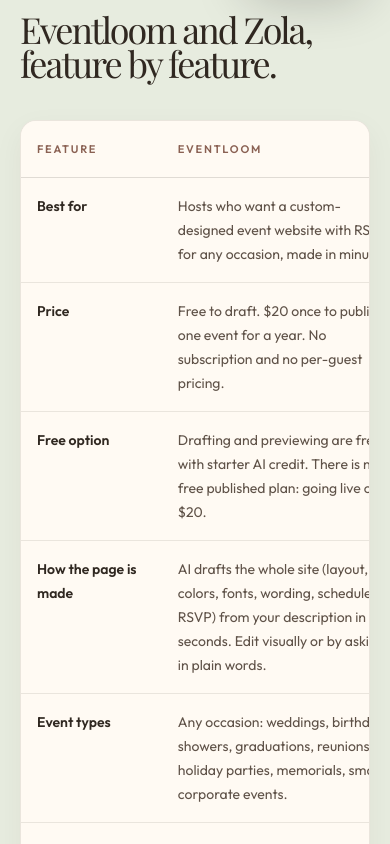
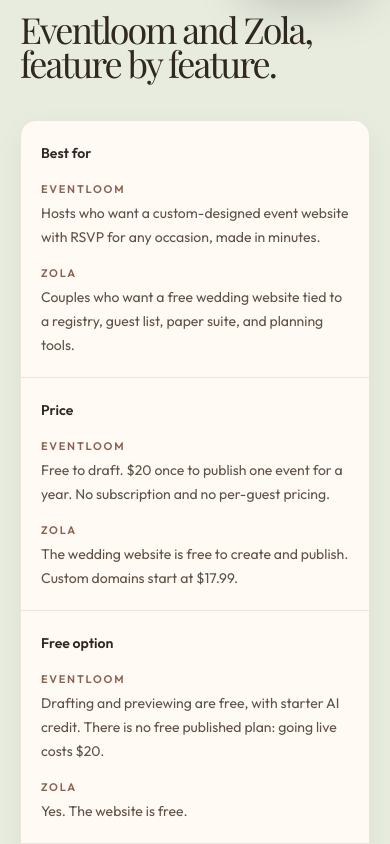
Before and after one commit to eventloom-ai/eventloom, a Next.js app: page /compare/zola in a window 390 px wide. Shown: the part 840-1684 px from the top of the page. Built offline with nearby package versions, Linux system fonts and the light colour scheme; no server answers; a web font is replaced by a local one.

Commit message:
Stack the comparison table on phones and add the guide to the compare hub.
Co-Authored-By: Claude Opus 5.5 <noreply@anthropic.com>

```diff
--- a/src/components/compare-hub-page.tsx
+++ b/src/components/compare-hub-page.tsx
@@ -38,7 +38,7 @@ export function CompareHubPage() {
             </div>
             <Link href={GUIDE_PATH} className="inline-flex items-center gap-2 border-b border-[#302821] pb-1 text-sm font-semibold text-[#302821] transition hover:border-[#a37561] hover:text-[#8a6153]">Read the full RSVP builders guide <ArrowRight className="size-4" aria-hidden="true" /></Link>
           </div>
-          <ul className="mt-10 grid gap-px overflow-hidden rounded-2xl border border-[#302821]/10 bg-[#302821]/10 sm:grid-cols-2 lg:grid-cols-3">
+          <ul className="mt-10 grid gap-px overflow-hidden rounded-2xl border border-[#302821]/10 bg-[#302821]/10 sm:grid-cols-2 lg:grid-cols-4">
             {competitors.map((item) => (
               <li key={item.slug} className="bg-[#fffaf3]">
                 <Link href={comparePath(item.slug)} className="group flex h-full flex-col justify-between gap-6 p-6 transition hover:bg-white">
@@ -51,6 +51,16 @@ export function CompareHubPage() {
                 </Link>
               </li>
             ))}
+            <li className="bg-[#302821]">
+              <Link href={GUIDE_PATH} className="group flex h-full flex-col justify-between gap-6 p-6 text-[#fff9f2] transition hover:bg-[#4a2d2a]">
+                <span>
+                  <span className="block text-[11px] font-semibold uppercase tracking-[0.16em] text-[#dfb89f]">Roundup</span>
+                  <span className="mt-3 block text-lg font-semibold tracking-[-0.02em]">Best RSVP website builders</span>
+                  <span className="mt-2 block text-sm leading-6 text-[#eadbd0]/70">All seven tools plus Eventloom, sorted by wedding, party, corporate, and free use.</span>
+                </span>
+                <ArrowRight className="size-4 text-[#dfb89f] transition group-hover:translate-x-1" aria-hidden="true" />
+              </Link>
+            </li>
           </ul>
         </div>
       </section>
--- a/src/components/comparison-page.tsx
+++ b/src/components/comparison-page.tsx
@@ -45,22 +45,23 @@ export function ComparisonPage({ competitor }: { competitor: Competitor }) {
         <div className="mx-auto max-w-6xl">
           <p className={eyebrow}>Side by side</p>
           <h2 id="table-heading" className={`${sectionHeading} max-w-2xl`}>Eventloom and {competitor.name}, feature by feature.</h2>
-          <div className="mt-10 overflow-x-auto rounded-2xl border border-[#302821]/10 bg-[#fffaf3] shadow-[0_10px_30px_rgba(65,43,28,0.05)]">
-            <table className="w-full min-w-[40rem] border-collapse text-left text-sm leading-6">
+          {/* One semantic table; below md each row stacks into a card so both columns stay readable on a phone. */}
+          <div className="mt-10 rounded-2xl border border-[#302821]/10 bg-[#fffaf3] shadow-[0_10px_30px_rgba(65,43,28,0.05)]">
+            <table className="w-full border-collapse text-left text-sm leading-6 max-md:block">
               <caption className="sr-only">Eventloom compared with {competitor.name}</caption>
-              <thead>
+              <thead className="max-md:sr-only">
                 <tr className="border-b border-[#302821]/15 text-[11px] uppercase tracking-[0.16em] text-[#8a6153]">
-                  <th scope="col" className="w-[22%] p-4 font-semibold sm:p-5">Feature</th>
-                  <th scope="col" className="w-[39%] p-4 font-semibold sm:p-5">Eventloom</th>
-                  <th scope="col" className="w-[39%] p-4 font-semibold sm:p-5">{competitor.name}</th>
+                  <th scope="col" className="w-[22%] p-5 font-semibold">Feature</th>
+                  <th scope="col" className="w-[39%] p-5 font-semibold">Eventloom</th>
+                  <th scope="col" className="w-[39%] p-5 font-semibold">{competitor.name}</th>
                 </tr>
               </thead>
-              <tbody>
+              <tbody className="max-md:block">
                 {competitor.rows.map((row) => (
-                  <tr key={row.key} className="border-b border-[#302821]/10 align-top last:border-b-0">
-                    <th scope="row" className="p-4 font-semibold text-[#302821] sm:p-5">{comparisonRowLabels[row.key]}</th>
-                    <td className="p-4 text-[#5f5248] sm:p-5">{eventloomColumn[row.key]}</td>
-                    <td className="p-4 text-[#5f5248] sm:p-5">{row.competitor}</td>
+                  <tr key={row.key} className="border-b border-[#302821]/10 align-top last:border-b-0 max-md:block max-md:p-5">
+                    <th scope="row" className="font-semibold text-[#302821] max-md:block md:p-5">{comparisonRowLabels[row.key]}</th>
+                    <td className="text-[#5f5248] max-md:mt-3 max-md:block md:p-5"><span aria-hidden="true" className="block text-[11px] font-semibold uppercase tracking-[0.16em] text-[#8a6153] md:hidden">Eventloom</span>{eventloomColumn[row.key]}</td>
+                    <td className="text-[#5f5248] max-md:mt-3 max-md:block md:p-5"><span aria-hidden="true" className="block text-[11px] font-semibold uppercase tracking-[0.16em] text-[#8a6153] md:hidden">{competitor.name}</span>{row.competitor}</td>
                   </tr>
                 ))}
               </tbody>
```
